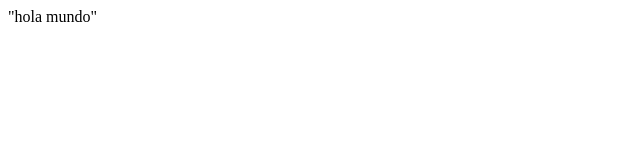
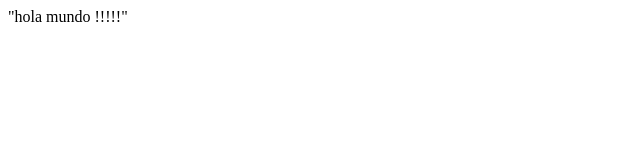
Before and after one commit to GABRIELTJ-cpu/ORGANIZADOR, a plain HTML site: page index.html in a window 1280 px wide. Shown: the full height of the page, 0-640 px from the left. Drawn offline with Linux system fonts and the light colour scheme.

```diff
--- a/index.html
+++ b/index.html
@@ -6,6 +6,6 @@
     <title>Document</title>
 </head>
 <body>
-   "hola mundo"
+   "hola mundo !!!!!"
 </body>
 </html>
```
